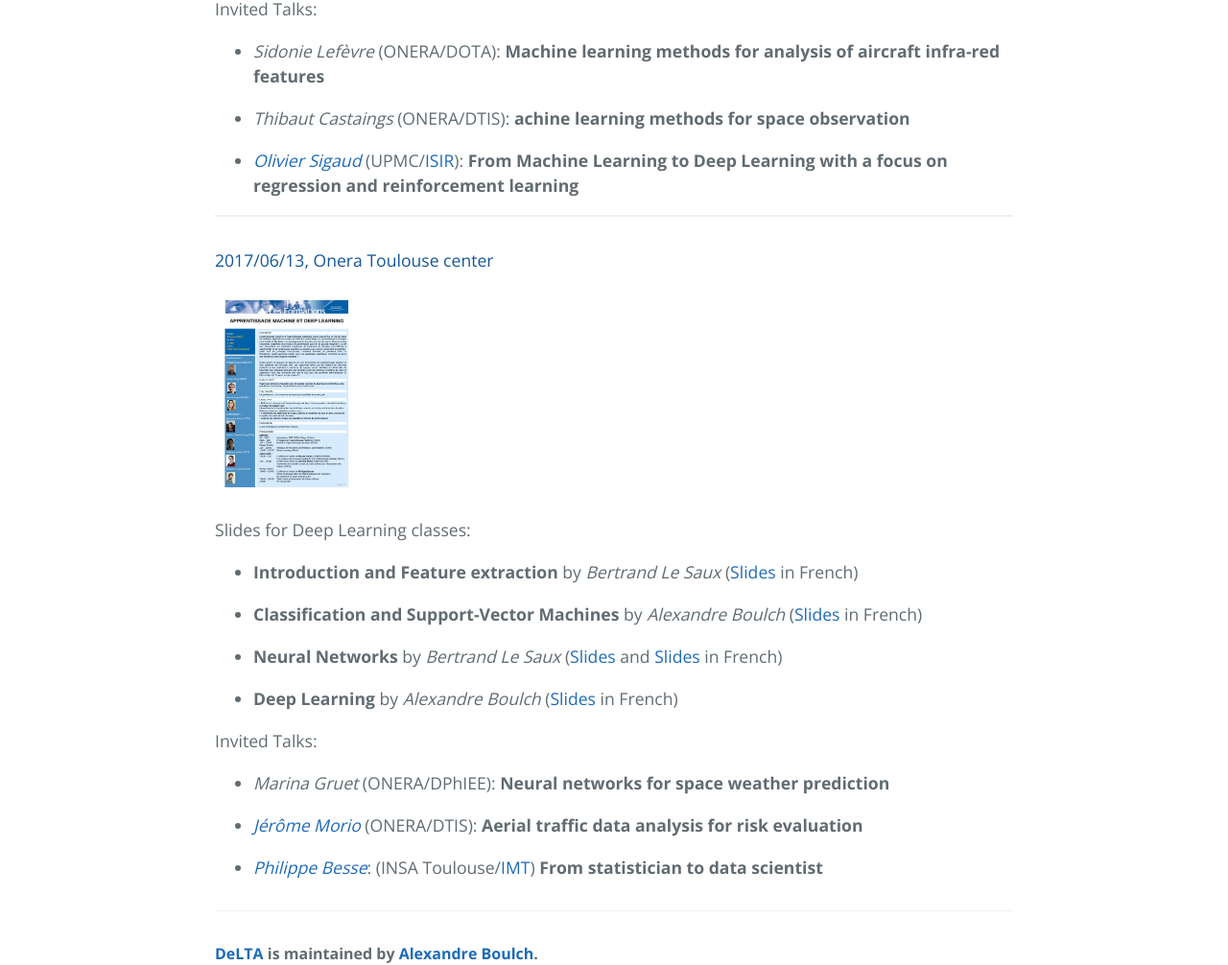
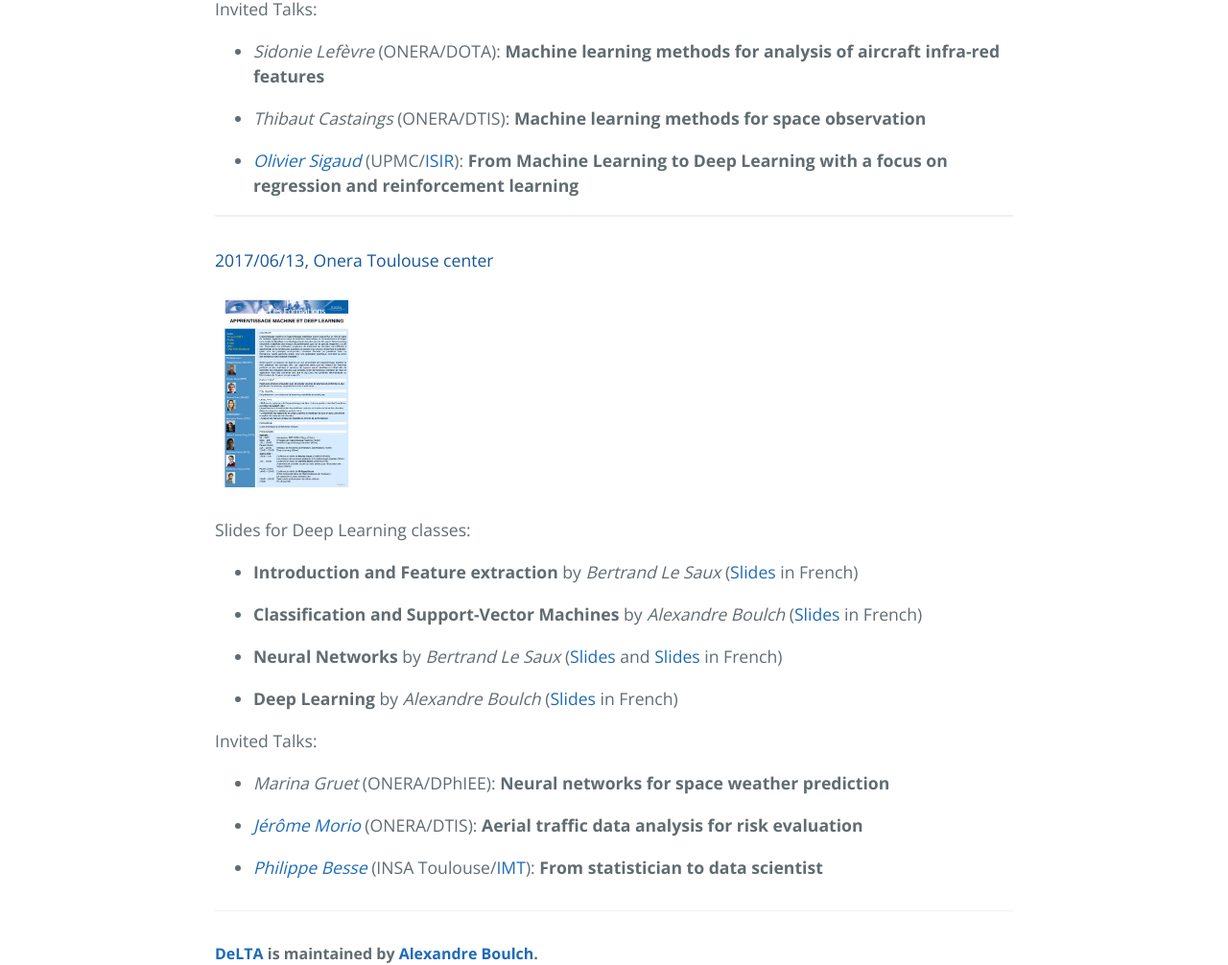
Before and after one commit to delta-onera/delta-onera.github.io, a Jekyll site: the page built from _pages/educationDL.md, in a window 1280 px wide. Shown: the part 1265-2271 px from the top of the page at 96% size. Built offline with Jekyll 4.4.1, drawn with Linux system fonts in a browser that asks for light colours; our own code applies the rules of GitHub Pages for plain Markdown files.

Commit message:
Update educationDL.md

```diff
--- a/_pages/educationDL.md
+++ b/_pages/educationDL.md
@@ -22,7 +22,7 @@ Invited Talks:
 
 * *Sidonie Lefèvre* (ONERA/DOTA): **Machine learning methods for analysis of aircraft infra-red features**
 
-* *Thibaut Castaings* (ONERA/DTIS): **achine learning methods for space observation**
+* *Thibaut Castaings* (ONERA/DTIS): **Machine learning methods for space observation**
 
 * [*Olivier Sigaud*](http://www.isir.upmc.fr/index.php?op=view_profil&id=28&old=N&lang=en) (UPMC/[ISIR](http://www.isir.upmc.fr/index.php?op=view_page&id=2&menuid=1&old=N&lang=en)): **From Machine Learning to Deep Learning with a focus on regression
 and reinforcement learning**
@@ -49,4 +49,4 @@ Invited Talks:
 
 * [*Jérôme Morio*](http://www.onera.fr/en/staff/jerome-morio) (ONERA/DTIS): **Aerial traffic data analysis for risk evaluation**
 
-* [*Philippe Besse*](https://www.math.univ-toulouse.fr/~besse/): (INSA Toulouse/[IMT](https://www.math.univ-toulouse.fr/?lang=en)) **From statistician to data scientist**
+* [*Philippe Besse*](https://www.math.univ-toulouse.fr/~besse/) (INSA Toulouse/[IMT](https://www.math.univ-toulouse.fr/?lang=en)): **From statistician to data scientist**
```
